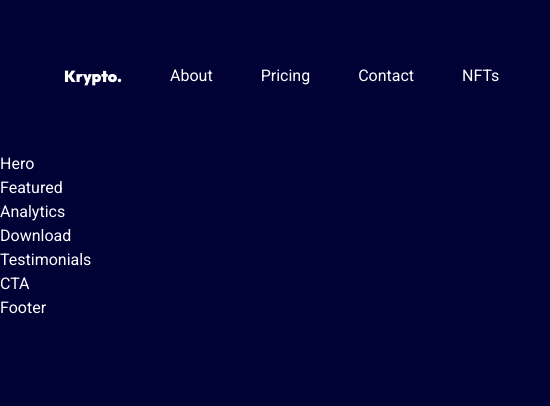
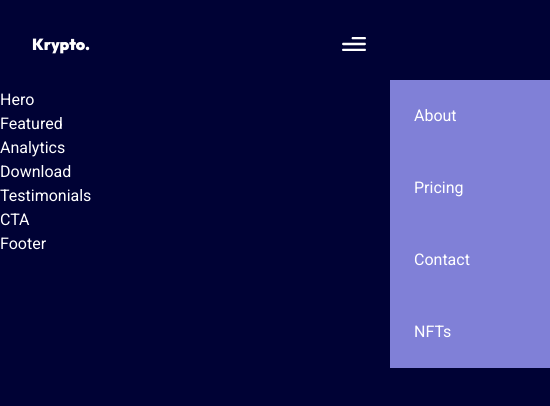
Before and after one commit to BrylleMutia/krypto-react-tailwind, a React (Vite) app: page / in a window 390 px wide. Shown: the top 406 px of the page, 550 px wide, since content can reach past the window. Built offline with nearby package versions, Linux system fonts and the light colour scheme.

Commit message:
updated navbar

```diff
--- a/src/App.jsx
+++ b/src/App.jsx
@@ -14,7 +14,7 @@ import "./App.css";
 function App() {
    return (
       <div className="App">
-         <div className="xl:m-w-[1280px] w-full p-10">
+         <div className="xl:m-w-[1280px] w-full md:p-10 p-2">
             <Navbar />
          </div>
          <Hero />
--- /dev/null
+++ b/src/assets/index.js
@@ -0,0 +1,29 @@
+import analytics from "./analytics.png";
+import client1 from "./client1.png";
+import client2 from "./client2.png";
+import client3 from "./client3.png";
+import close from "./close.svg";
+import download from "./download.png";
+import extra from "./extra.png";
+import hero from "./hero.png";
+import logo1 from "./logo1.png";
+import logo2 from "./logo2.png";
+import logo3 from "./logo3.png";
+import logo4 from "./logo4.png";
+import menu from "./menu.svg";
+
+export {
+   analytics,
+   client1,
+   client2,
+   client3,
+   close,
+   download,
+   extra,
+   hero,
+   logo1,
+   logo2,
+   logo3,
+   logo4,
+   menu,
+};
--- a/src/components/Navbar.jsx
+++ b/src/components/Navbar.jsx
@@ -1,10 +1,14 @@
-import React from "react";
+import React, { useState } from "react";
 import { navLinks } from "../constants";
+import { close, menu } from "../assets";
 
-const Navbar = () => (
+const Navbar = () => {
+   const [toggle, setToggle] = useState(false);
+
+   return (
       <div className="flex justify-between">
          <h2 className="font-outfit font-black p-6">Krypto.</h2>
-      <ul className="flex">
+         <ul className="sm:flex hidden">
             {navLinks.map((link, index) => (
                <li className="p-6" key={index}>
                   <a href={`#${link.id}`} className="text-md">
@@ -13,7 +17,30 @@ const Navbar = () => (
                </li>
             ))}
          </ul>
+
+         <div className="sm:hidden flex flex-col">
+            <img
+               src={toggle ? close : menu}
+               alt="menu"
+               className="h-[1.5rem] w-[1.5rem] object-contain self-end mt-6 mr-4"
+               onClick={() => setToggle((prev) => !prev)}
+            />
+            <ul
+               className={`flex-row absolute ${
+                  toggle ? "navbar-show" : "navbar-hide"
+               } bg-secondary w-[10rem]`}
+            >
+               {navLinks.map((link, index) => (
+                  <li className="p-6 hover:bg-accent" key={index}>
+                     <a href={`#${link.id}`} className="text-md">
+                        {link.title}
+                     </a>
+                  </li>
+               ))}
+            </ul>
+         </div>
       </div>
    );
+};
 
 export default Navbar;
--- a/src/index.css
+++ b/src/index.css
@@ -16,10 +16,15 @@ body {
    font-family: "Roboto", sans-serif;
 }
 
-.font-roboto {
-   font-family: "Roboto", sans-serif;
+/* navbar */
+.navbar-show {
+   right: 0;
+   top: 80px;
+   transition: all 300ms ease-in;
 }
 
-.font-outfit {
-   font-family: "Outfit", sans-serif;
+.navbar-hide {
+   right: -10rem;
+   top: 80px;
+   transition: all 300ms ease-in;
 }
--- a/tailwind.config.cjs
+++ b/tailwind.config.cjs
@@ -2,7 +2,19 @@
 module.exports = {
    content: ["./index.html", "./src/**/*.{js,ts,jsx,tsx}"],
    theme: {
-      extend: {},
+      extend: {
+         colors: {
+            primary: "#000235",
+            secondary: "#8080D7",
+            accent: "#AAD9D9",
+            dimWhite: "rgba(255, 255, 255, 0.7)",
+            dimBlue: "rgba(9, 151, 124, 0.1)",
+         },
+         fontFamily: {
+            roboto: ["Roboto", "sans-serif"],
+            outfit: ["Outfit", "sans-serif"],
+         },
+      },
    },
    plugins: [],
 };
```
Also changed, not shown: src/assets/close.svg (added), src/assets/menu.svg (added). Lines whose indentation alone changed are shown as unchanged.
